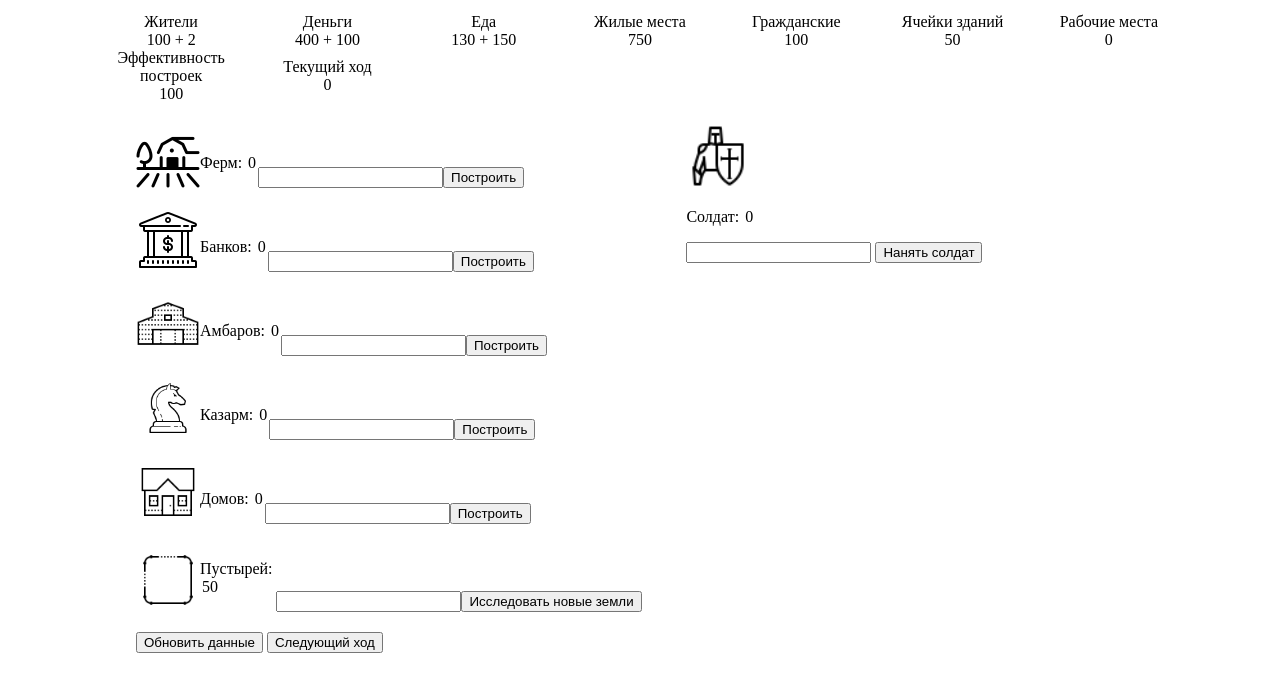
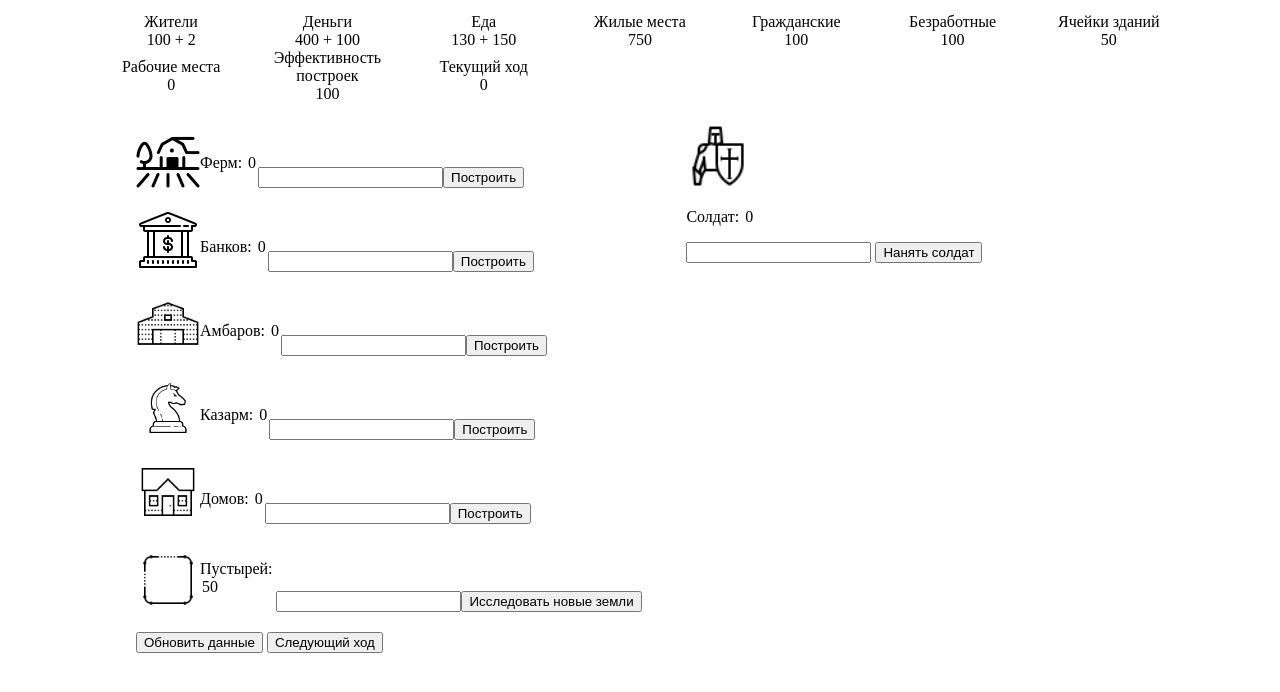
Before and after one commit to PanshinAnd/-PanshinAnd.errortopia.io-, a plain HTML site: page index.html in a window 1280 px wide. Drawn offline with Linux system fonts and the light colour scheme.

Commit message:
Добавление столбца "безработные" в таблицу

```diff
--- a/index.html
+++ b/index.html
@@ -29,6 +29,10 @@
         <div class = 'block'>
           <div class = 'block item'>Гражданские</div>
           <div class = 'block item' id = 'civils'></div>
+        </div>
+        <div class = 'block'>
+          <div class = 'block item'>Безработные</div>
+          <div class = 'block item' id = 'jobless'></div>
         </div>
         <div class = 'block'>
           <div class = 'block'>Ячейки зданий</div>
--- a/main.js
+++ b/main.js
@@ -74,6 +74,13 @@ function freeCells() {
 }
 function totalBuildings() {
   return farm.countBuildings + bank.countBuildings + barn.countBuildings + barracks.countBuildings + house.countBuildings;
+}
+function jobless(){
+  let jobless = civils() - sumWorkplaces();
+  if (jobless < 0){
+    jobless = 0;
+  }
+  return jobless;
 }
 
 function balanceAccrual(){
@@ -167,6 +174,8 @@ function updateStat(){
     td = document.getElementById('civils');
     td.innerHTML = civils();
 
+    td = document.getElementById('jobless');
+    td.innerHTML = jobless();
 
     td = document.getElementById('constructionCell');
     td.innerHTML = constructionCells;
```
